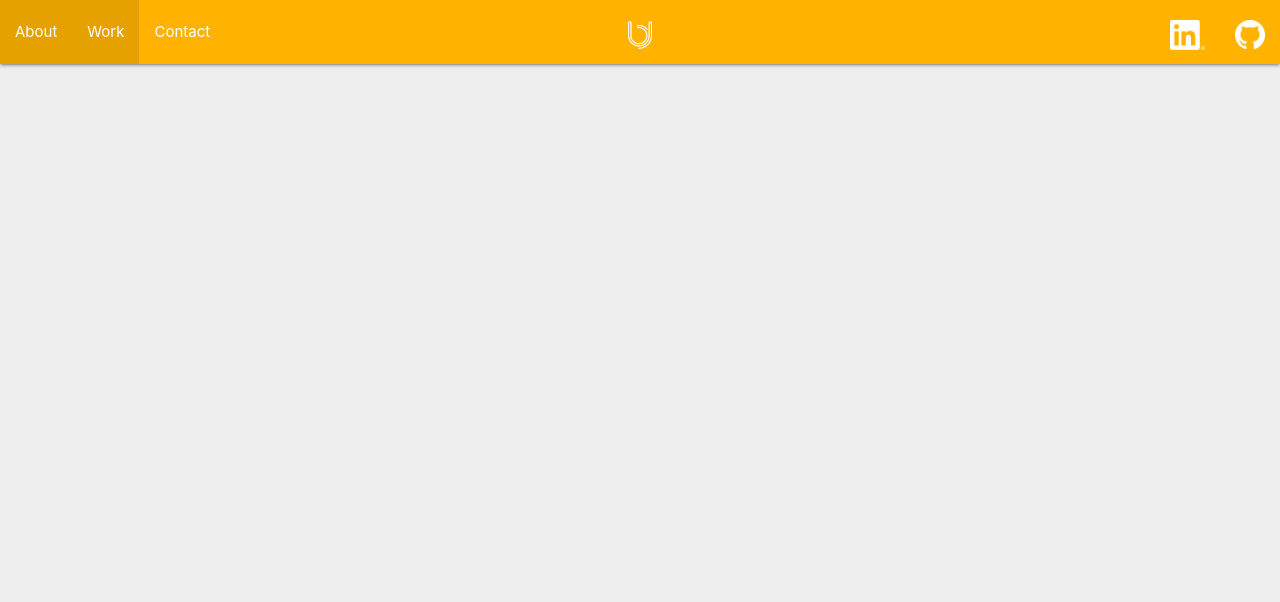
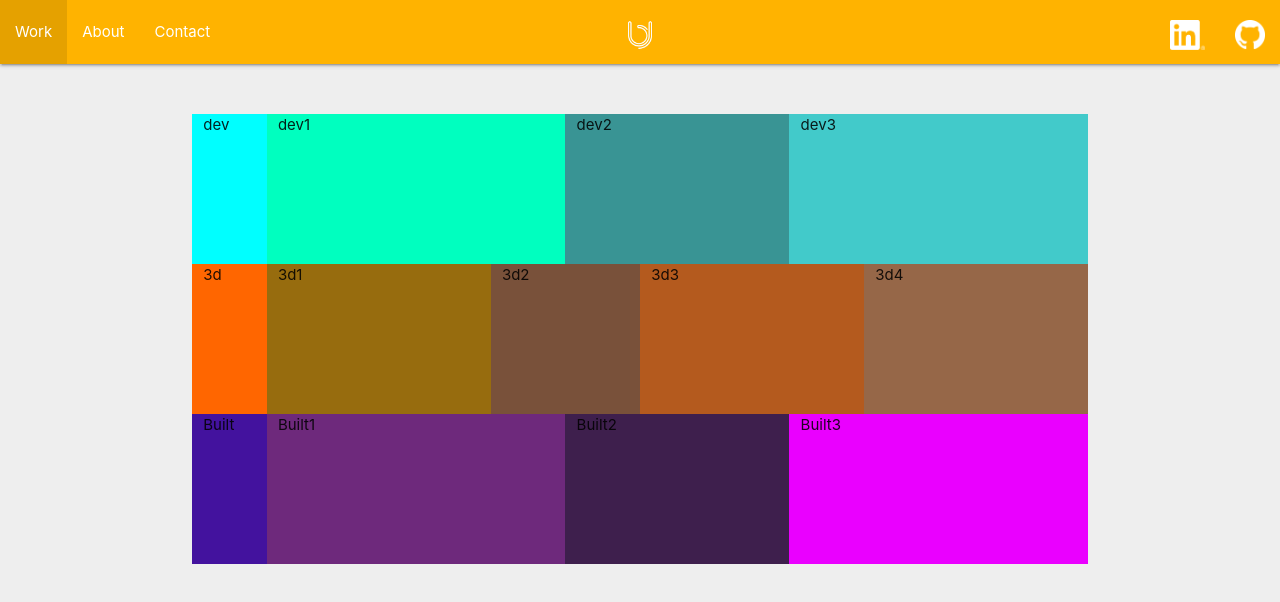
Before and after one commit to aarkitekkt/portfolio, a plain HTML site: page work.html in a window 1280 px wide. Drawn offline with nearby package versions, Linux system fonts and the light colour scheme.

Commit message:
work gallery html skeleton

```diff
--- a/style.css
+++ b/style.css
@@ -31,7 +31,12 @@ a {
     height: 64px;
 }
 
-
-#about {
+#about, #work {
     margin-top: 50px;
 }
+
+#workDev, #work3d, #workBuilt {
+    height: 150px;
+    background-color: cadetblue;
+    margin: 0px;
+}
--- a/work.html
+++ b/work.html
@@ -14,8 +14,8 @@
                 <a href="./index.html" class="brand-logo center"><img id="navLogo"
                         src="./assets/images/bj_logo_white.png" alt="logo"></a>
                 <ul id="nav-mobile" class="left">
+                    <li class="active"><a href="./work.html">Work</a></li class="active">
                     <li><a href="./about.html">About</a></li>
-                    <li class="active"><a href="./work.html">Work</a></li class="active">
                     <li><a href="./contact.html">Contact</a></li class="active">
                 </ul>
                 <ul id="nav-mobile" class="right">
@@ -27,6 +27,34 @@
             </div>
         </nav>
     </header>
+    <main>
+        <div id="work" class="container">
+            <div id="workDev" class="row">
+                <div style="height: 100%; background-color: aqua" id="devIcon" class="col s1">dev</div>
+                <div style="height: 100%; background-color: rgb(0, 255, 191)" id="dev1" class="col s11 m5 l4">dev1</div>
+                <div style="height: 100%; background-color: rgb(57, 148, 148)" id="dev2" class="col s12 m6 l3">dev2
+                </div>
+                <div style="height: 100%; background-color: rgb(66, 202, 202)" id="dev3" class="col s12 m6 l4">dev3
+                </div>
+            </div>
+            <div id="work3d" class="row">
+                <div style="height: 100%; background-color: rgb(255, 102, 0)" id="3dIcon" class="col s1">3d</div>
+                <div style="height: 100%; background-color: rgb(151, 108, 14)" id="3d1" class="col s11 m5 l3">3d1</div>
+                <div style="height: 100%; background-color: rgb(121, 81, 58)" id="3d2" class="col s12 m6 l2">3d2</div>
+                <div style="height: 100%; background-color: rgb(180, 90, 30)" id="3d3" class="col s12 m6 l3">3d3</div>
+                <div style="height: 100%; background-color: rgb(150, 103, 72)" id="3d3" class="col s12 m6 l3">3d4</div>
+            </div>
+            <div id="workBuilt" class="row">
+                <div style="height: 100%; background-color: rgb(67, 18, 158)" id="BuiltIcon" class="col s1">Built</div>
+                <div style="height: 100%; background-color: rgb(110, 41, 124)" id="Built1" class="col s11 m5 l4">Built1
+                </div>
+                <div style="height: 100%; background-color: rgb(62, 31, 77)" id="Built1" class="col s12 m6 l3">Built2
+                </div>
+                <div style="height: 100%; background-color: rgb(234, 0, 255)" id="Built1" class="col s12 m6 l4">Built3
+                </div>
+            </div>
+        </div>
+    </main>
 
 </body class="grey lighten-3">
 
```
